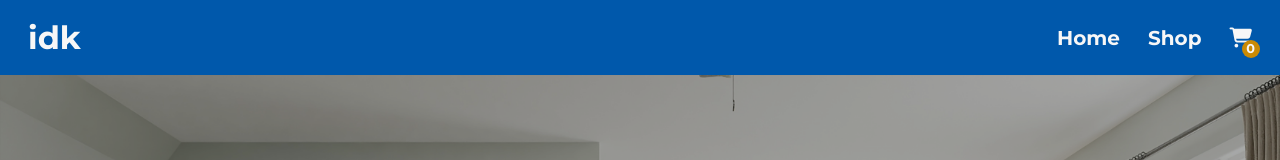
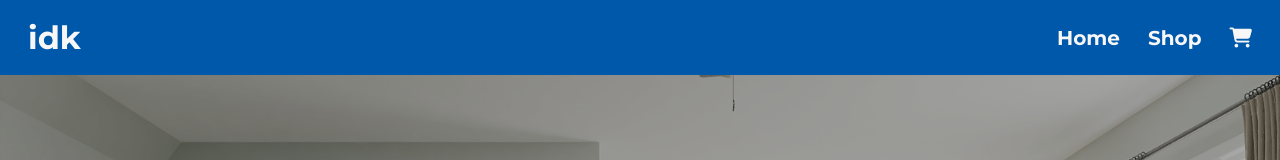
Before and after one commit to Sharkri/shopping-cart, a React (Create React App) app: page / in a window 1280 px wide. Shown: the top 160 px of the page. Built offline with nearby package versions, Linux system fonts and the light colour scheme.

Commit message:
Only show amount in cart if amount in cart is greater than 0

```diff
--- a/src/components/Nav.js
+++ b/src/components/Nav.js
@@ -8,7 +8,9 @@ function Nav({ cartAmount }) {
       <Link to="/shop">Shop</Link>
       <Link to="/cart" className="cart-link">
         <i className="fa-solid fa-cart-shopping" />
-        <span className="amount-in-cart">{cartAmount}</span>
+        {cartAmount ? (
+          <span className="amount-in-cart">{cartAmount}</span>
+        ) : null}
       </Link>
     </nav>
   );
```
Also changed, not shown: 1 other file (tests, documents, lock files or other folders).
